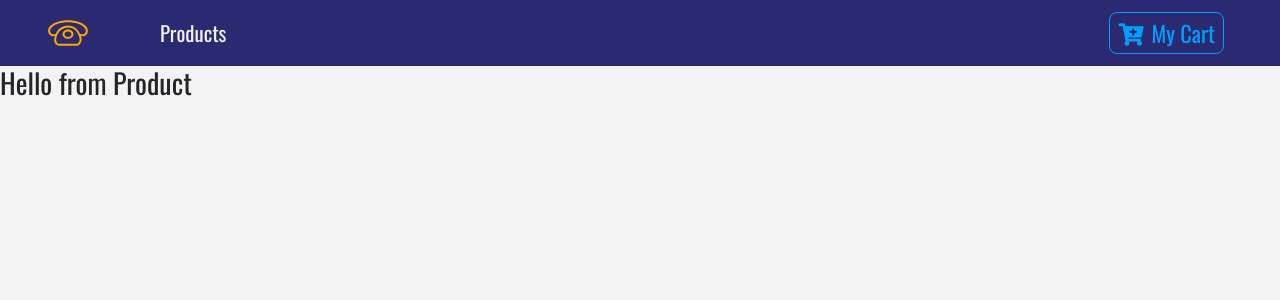
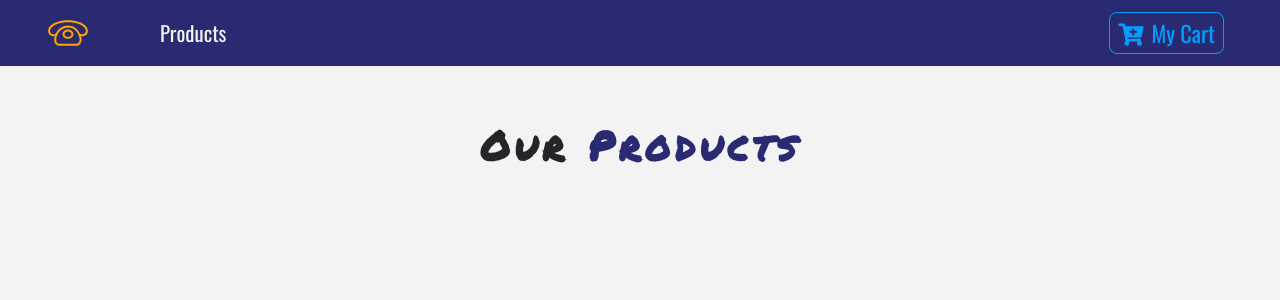
Before and after one commit to nignanthomas/react-store, a React (Create React App) app: page / in a window 1280 px wide. Shown: the top 300 px of the page. Built offline with nearby package versions, Linux system fonts and the light colour scheme.

Commit message:
create Title component and display in ProductList - OK

```diff
--- a/src/components/ProductList.js
+++ b/src/components/ProductList.js
@@ -1,13 +1,29 @@
 import React, { Component } from 'react';
 import Product from './Product';
+import Title from './Title';
+import {storeProducts} from '../data';
 
 class ProducList extends Component {
-    state = {  }
+    state = {
+        products:storeProducts
+    }
+
     render() {
+        console.log(this.state.products);
+
         return (
-            <div>
-                <Product></Product>
-            </div>
+            <React.Fragment>
+                <div className="py-5">
+                    <div className="container">
+                        <Title name="our" title="products"></Title>
+
+                        <div className="row">
+
+                        </div>
+                    </div>
+                </div>
+            </React.Fragment>
+                // <Product></Product>
         );
     }
 }
--- /dev/null
+++ b/src/components/Title.js
@@ -0,0 +1,15 @@
+import React from 'react';
+
+const Title = ({name,title}) => {
+    return (
+        <div className="row">
+            <div className="col-10 mx-auto my-2 text-center text-title">
+                <h1 className="text-capitalize font-weight-bold">
+                    {name} <strong className="text-blue">{title}</strong>
+                </h1>
+            </div>
+        </div>
+    );
+}
+
+export default Title;
--- a/src/data.js
+++ b/src/data.js
@@ -1,7 +1,4 @@
-/*
-https://www.iconfinder.com/icons/1243689/call_phone_icon
-Creative Commons (Attribution 3.0 Unported);
-https://www.iconfinder.com/Makoto_msk */
+
 
 export const storeProducts = [
   {
```
